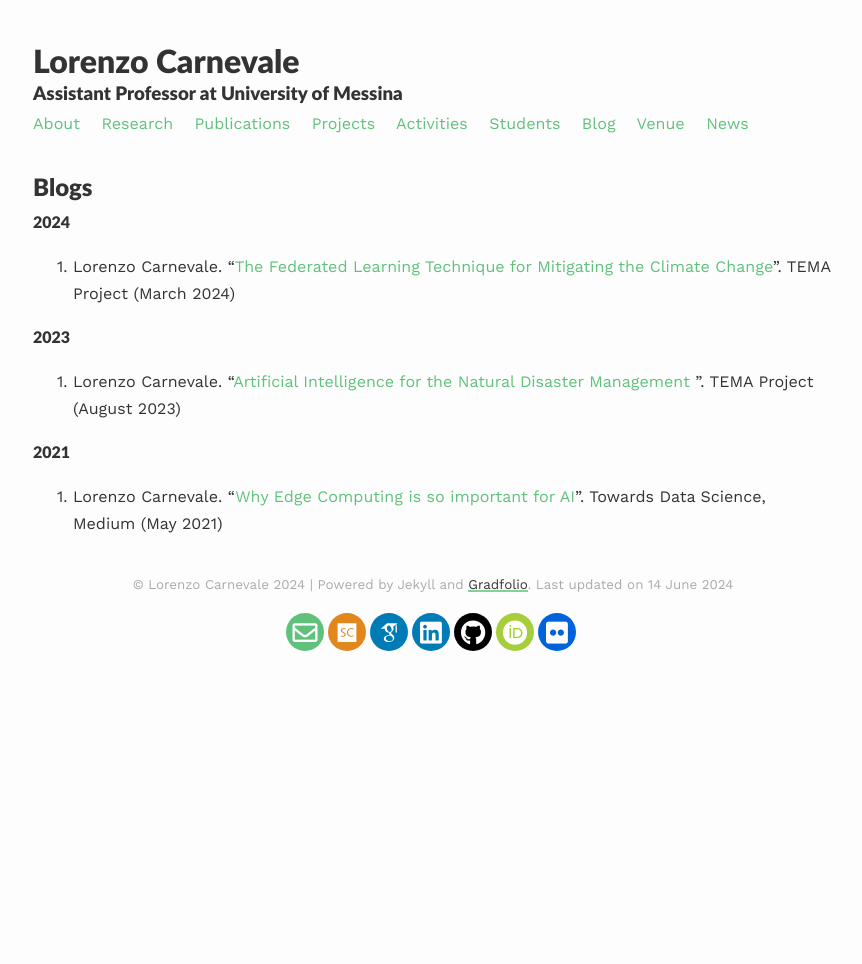
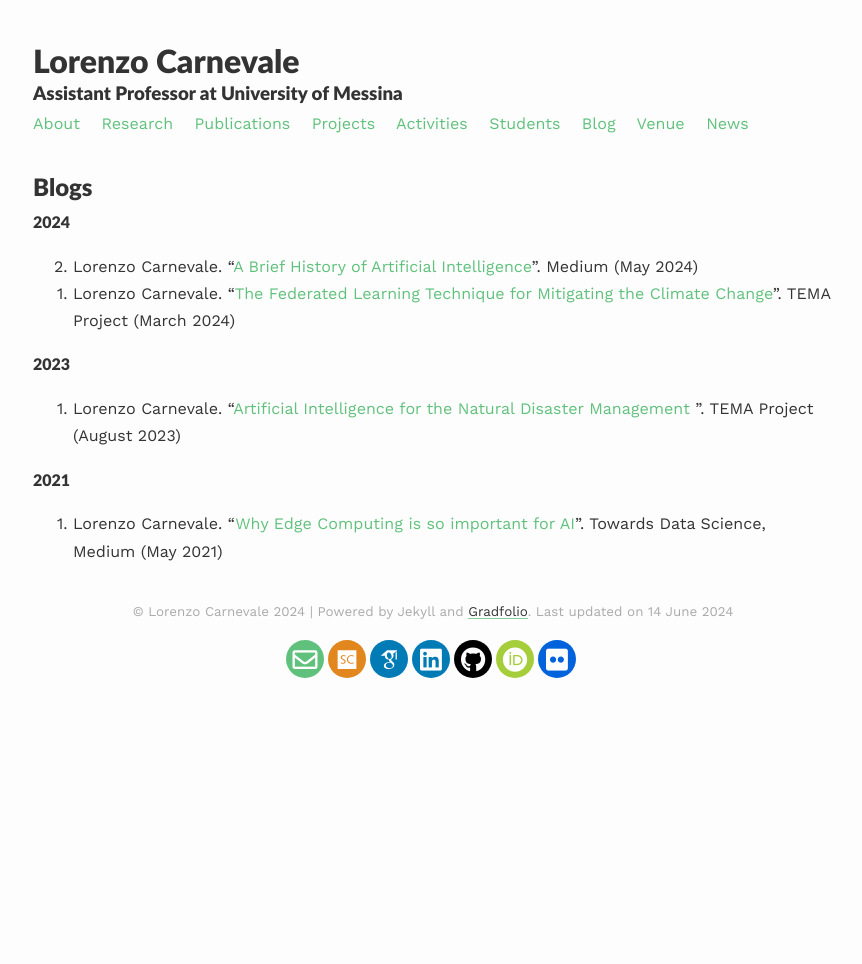
Before and after one commit to lcarnevale/lcarnevale.github.io, a Jekyll site: the page built from _pages/blogs.md, in a window 1280 px wide. Shown: the whole page, without its empty margins (207-1069 px from the left). Built offline with Jekyll 4.4.1, drawn with Linux system fonts in a browser that asks for light colours; nearby versions of some CDN libraries; some web fonts are replaced.

Commit message:
add medium blog from may 2024

```diff
--- a/_pages/blogs.md
+++ b/_pages/blogs.md
@@ -8,6 +8,7 @@ published: true
 ## Blogs
 
 #### 2024
+0. Lorenzo Carnevale. "[A Brief History of Artificial Intelligence](https://medium.com/@lcarnevale/a-brief-history-of-artificial-intelligence-330d01229437)". Medium (May 2024)
 0. Lorenzo Carnevale. "[The Federated Learning Technique for Mitigating the Climate Change](https://tema-project.eu/articles/federated-learning-technique-mitigating-climate-change)". TEMA Project (March 2024)
 {: reversed="reversed"}
 
```
